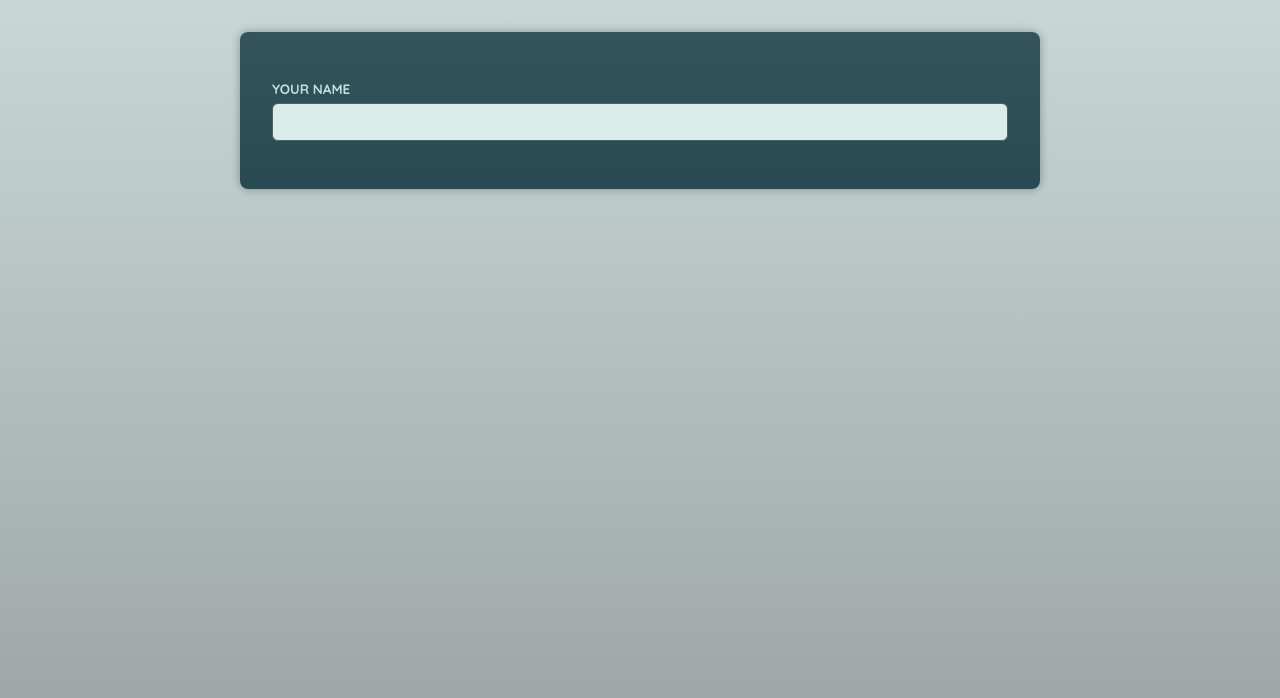
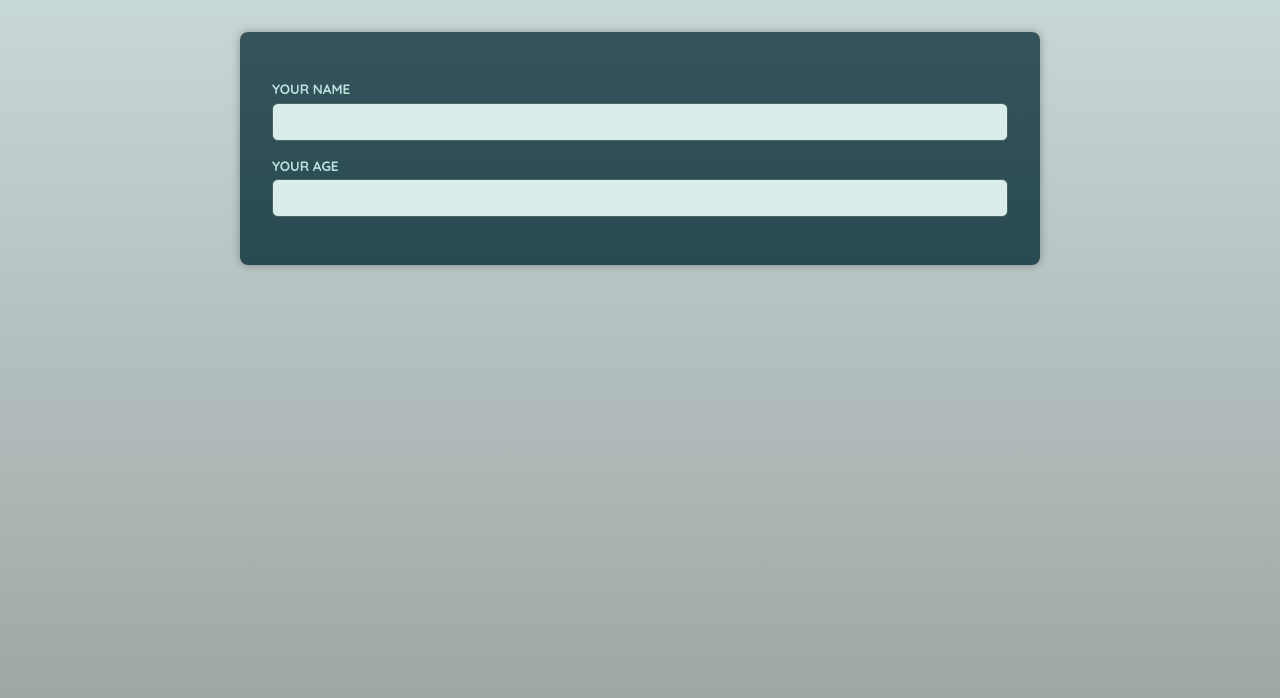
Before and after one commit to YuejiaoShi/demos_for_react-typescript-course-resources, a React (Vite) app: page / in a window 1280 px wide. Shown: the top 698 px of the page. Built offline with nearby package versions, Linux system fonts and the light colour scheme; a web font is replaced by a local one.

Commit message:
two inputs in app

```diff
--- a/src/App.tsx
+++ b/src/App.tsx
@@ -3,7 +3,8 @@ import Input from "./components/Input";
 function App() {
   return (
     <main>
-      <Input id="name" label="Your name" />
+      <Input id="name" label="Your name" type="text" />
+      <Input id="age" label="Your age" type="number" />
     </main>
   );
 }
```
